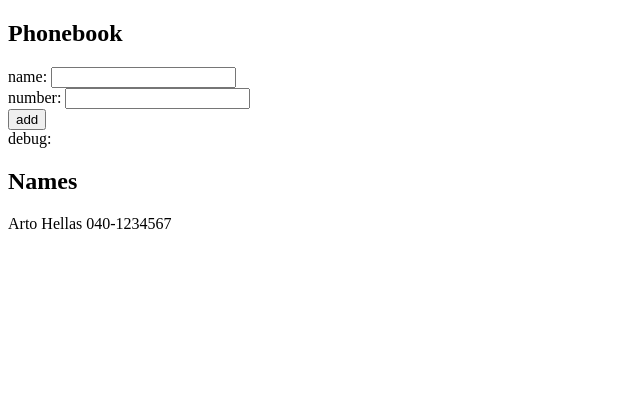
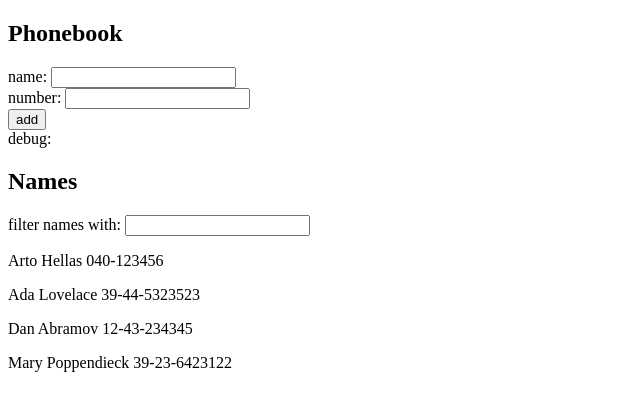
Before and after one commit to AdityaVT/full-stack-course, a React (Vite) app in the folder part2/phonebook/: page / in a window 1280 px wide. Shown: the top 410 px of the page, without its empty margins (0-640 px from the left). Built offline with nearby package versions, Linux system fonts and the light colour scheme.

Commit message:
Exercise 2.9

```diff
--- a/part2/phonebook/src/App.jsx
+++ b/part2/phonebook/src/App.jsx
@@ -2,10 +2,14 @@
 
 const App = () => {
   const [persons, setPersons] = useState([
-    { name: 'Arto Hellas' , id: 1, number: '040-1234567'}
+    { name: 'Arto Hellas', number: '040-123456', id: 1 },
+    { name: 'Ada Lovelace', number: '39-44-5323523', id: 2 },
+    { name: 'Dan Abramov', number: '12-43-234345', id: 3 },
+    { name: 'Mary Poppendieck', number: '39-23-6423122', id: 4 }
   ])
   const [newName, setNewName] = useState('')
   const [newNumber, setNewNumber] = useState('')
+  const [filter, setFilter] = useState('')
 
   const checkNameExists = (name, persons) => {
     const nameList = persons.map(person => person.name)
@@ -46,6 +50,16 @@
     setNewNumber(event.target.value)
   }
 
+  const handleFilter = (event) => {
+    setFilter(event.target.value)
+  }
+
+  const personsToShow = persons.filter((person) => {
+    if (person.name.toLowerCase().includes(filter.toLowerCase())) {
+      return person
+    }
+  })
+
   // const clearRecords = () => {
   //   setPersons([])
   // }
@@ -67,7 +81,10 @@
       <div>debug: {newName} {newNumber}</div>
       <h2>Names</h2>
       <div>
-        {persons.map(person =>
+        <div>
+          filter names with: <input value={filter} onChange={handleFilter} />
+        </div>
+        {personsToShow.map(person =>
           <p key={person.id}>{person.name} {person.number}</p>
         )}
       </div>
```
